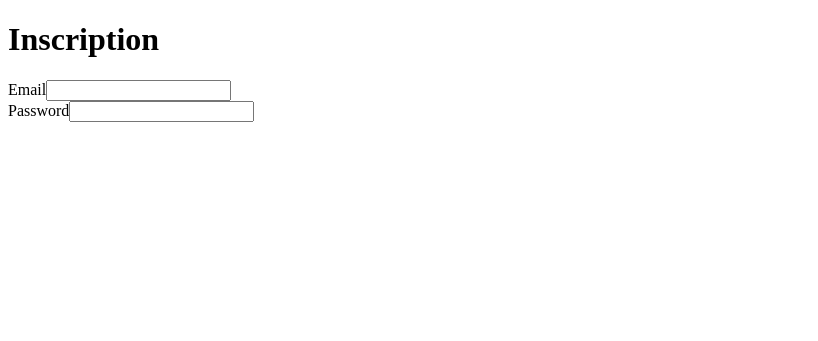
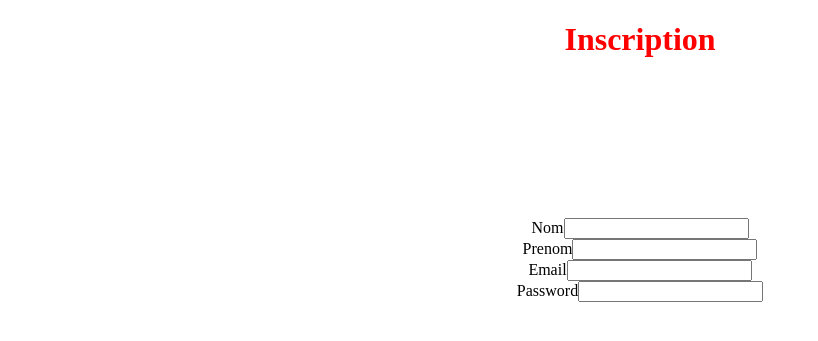
Before and after one commit to 4ndr01/reatard, a Symfony app: template retard/templates/inscription/index.html.twig in a window 1280 px wide. Shown: the top 341 px of the page, without its empty margins (0-818 px from the left). Run offline with Twig, Linux system fonts and the light colour scheme; the template is opened without the code that fills it, so the values that code supplies are empty; form fields are guessed from the names that the template uses; some libraries are stand-ins or nearby versions.

Commit message:
overwrite page home

```diff
--- /dev/null
+++ b/retard/public/style.css
@@ -0,0 +1,3 @@
+h1{
+    color: red;
+}
--- a/retard/templates/inscription/index.html.twig
+++ b/retard/templates/inscription/index.html.twig
@@ -1,12 +1,37 @@
 {% extends 'base.html.twig' %}
 
 {% block body %}
+
     <h1>Inscription</h1>
-
+<form method="post">
     {{ form_start(form) }}
+    {{ form_row(form.nom) }}
+    {{ form_row(form.prenom) }}
     {{ form_row(form.email) }}
     {{ form_row(form.password) }}
     {{ form_end(form) }}
+</form>
+    <style>
+        h1{
+            text-align: center;
+            color: red;
+        }
+
+        form{
+            text-align: center;
+            margin-top: 10rem;
+
+
+        }
+
+        button{
+            margin-top: 20px;
+            border-radius: 10px;
+            background-color: green;
+        }
+
+
+    </style>
 
 
 {% endblock %}
```
